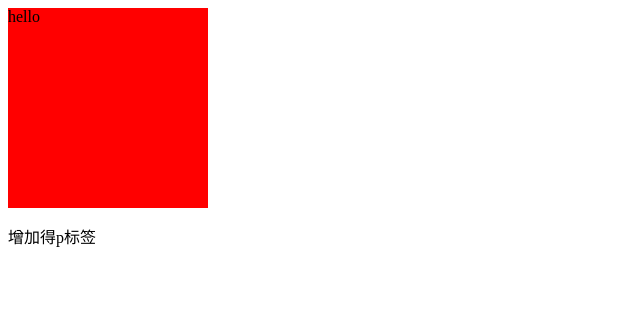
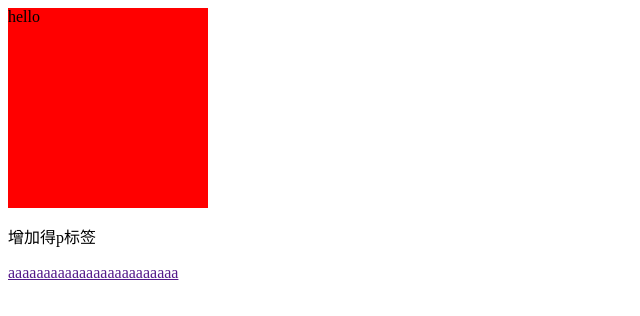
Before and after one commit to Afrayanghongyun/gittest, a plain HTML site: page index.html in a window 1280 px wide. Shown: the whole page, without its empty margins (0-640 px from the left). Drawn offline with Linux system fonts and the light colour scheme.

Commit message:
threeeee

```diff
--- a/index.html
+++ b/index.html
@@ -9,6 +9,7 @@
      hello
    </div>
    <p>增加得p标签</p>
+   <a href="">aaaaaaaaaaaaaaaaaaaaaaaa</a>
 
 </body>
 </html>
```
